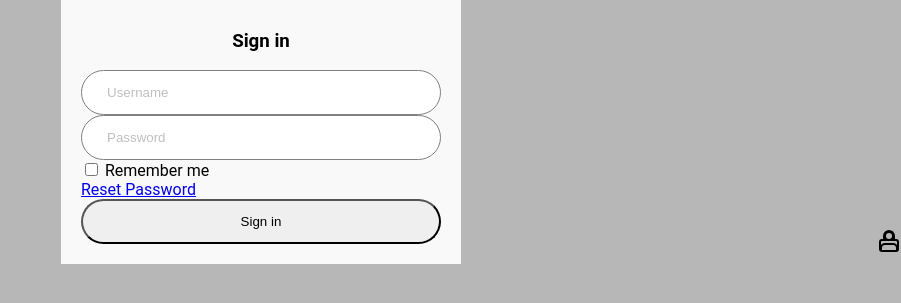
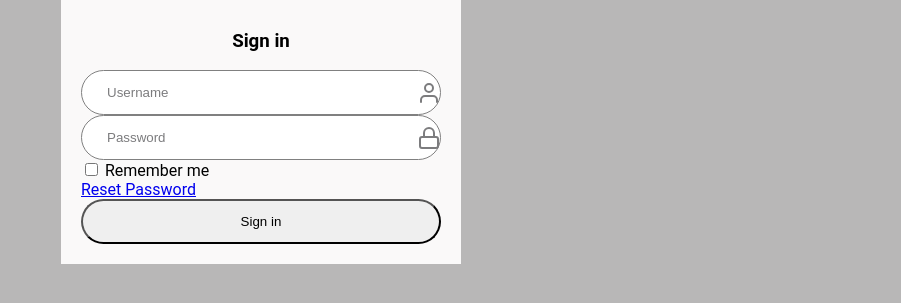
Before and after one commit to CarolinaOlivaCruz/formulario-autenticacao, a plain HTML site: page index.html in a window 1280 px wide. Shown: the part 159-462 px from the top of the page, without its empty margins (379-1280 px from the left). Drawn offline with nearby package versions, Linux system fonts and the light colour scheme.

Commit message:
Corrigindo elementos

```diff
--- a/style.css
+++ b/style.css
@@ -22,7 +22,7 @@ form h3{
     text-align: center;
 }
 
-form .form-container{
+form .input-container{
     position: relative;
 }
 
@@ -34,17 +34,18 @@ form .input-container input, input[type="submit"] {
 
 form .input-container input {
     border: 1px solid grey;
-    color: rgb(97, 96, 96);
+    color: rgb(194, 189, 189);
     padding:  0 25px;
 
 }
 
 form .input-container input::placeholder {
-    color: rgb(191, 191, 194);
+    color: rgb(124, 124, 126);
 }
 
 svg {
     position: absolute;
     right: 0;
-    top:  calc(50% - 12px);
+    top: calc(50% - 12px);
+    color: rgb(124, 124, 126);
 }
```
